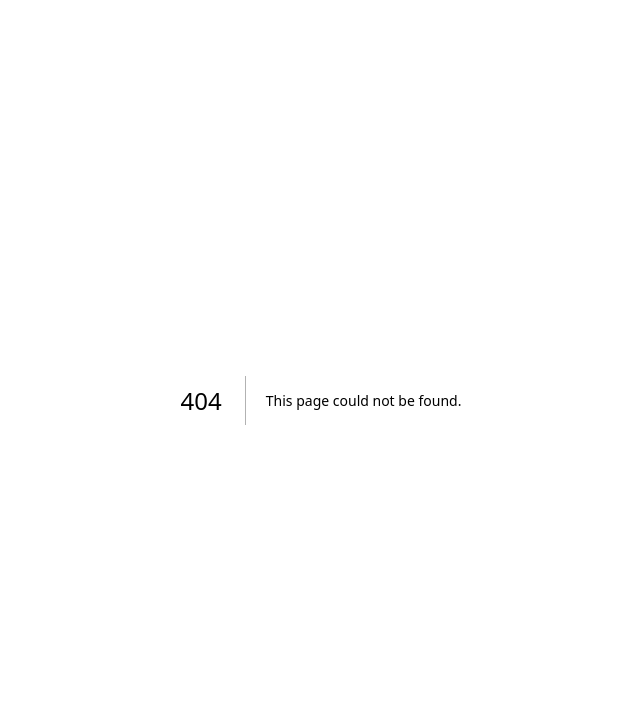
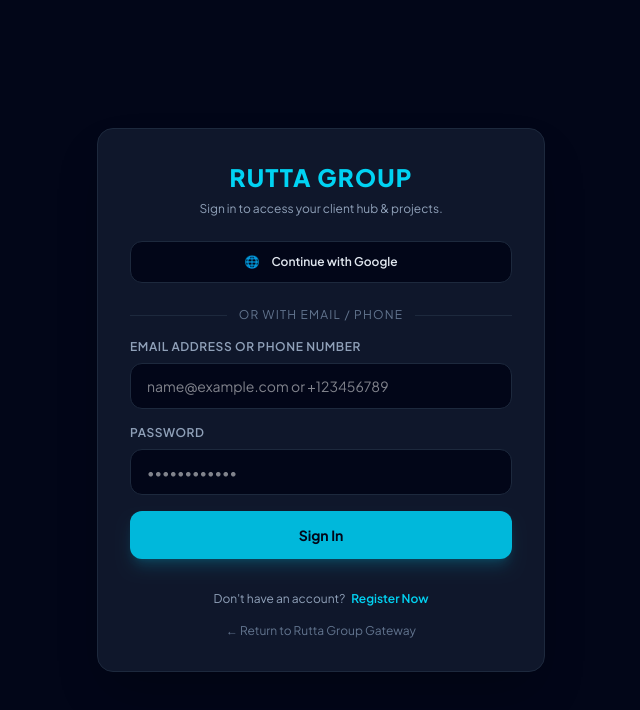
Before and after one commit to rutta254/rutta-website, a Next.js app: page /login in a window 1280 px wide. Before the commit this address had no page. Shown: the top 710 px of the page, without its empty margins (319-959 px from the left). Built offline with nearby package versions, Linux system fonts and the light colour scheme.

Commit message:
Add separate client login/registration page and secure admin split

```diff
--- /dev/null
+++ b/src/app/(client)/login/page.tsx
@@ -0,0 +1,132 @@
+// src/app/(client)/login/page.tsx
+'use client';
+
+import { useState } from 'react';
+import Link from 'next/link';
+
+export default function ClientLoginPage() {
+  const [isRegistering, setIsRegistering] = useState(false);
+  const [identifier, setIdentifier] = useState(''); // Email or Phone
+  const [password, setPassword] = useState('');
+  const [name, setName] = useState('');
+
+  const handleSubmit = (e: React.FormEvent) => {
+    e.preventDefault();
+    if (isRegistering) {
+      alert(`Registering client: ${name} with ${identifier}`);
+      // Add your client registration logic here (e.g., Firebase, Supabase, or NextAuth)
+    } else {
+      alert(`Logging in client with: ${identifier}`);
+      // Add your client login logic here
+    }
+  };
+
+  const handleSocialLogin = (provider: string) => {
+    alert(`Redirecting to ${provider} authentication...`);
+    // Integrate Google / Social provider callback here
+  };
+
+  return (
+    <div className="min-h-screen bg-slate-950 text-slate-100 flex flex-col justify-center items-center p-6">
+      <div className="w-full max-w-md bg-slate-900 border border-slate-800 rounded-2xl p-8 shadow-2xl space-y-6">
+
+        {/* Header */}
+        <div className="text-center space-y-2">
+          <h1 className="text-2xl font-black tracking-wider text-cyan-400">RUTTA GROUP</h1>
+          <p className="text-xs text-slate-400">
+            {isRegistering ? 'Create a new client account to save your progress.' : 'Sign in to access your client hub & projects.'}
+          </p>
+        </div>
+
+        {/* Social Logins Integration Placeholder */}
+        <div className="space-y-3">
+          <button
+            onClick={() => handleSocialLogin('Google')}
+            className="w-full py-3 px-4 bg-slate-950 hover:bg-slate-800 border border-slate-800 rounded-xl text-xs font-semibold text-slate-200 flex items-center justify-center gap-3 transition"
+          >
+            <span>🌐</span> Continue with Google
+          </button>
+        </div>
+
+        <div className="flex items-center my-4">
+          <div className="flex-grow border-t border-slate-800"></div>
+          <span className="px-3 text-xs text-slate-500 uppercase tracking-widest">Or with email / phone</span>
+          <div className="flex-grow border-t border-slate-800"></div>
+        </div>
+
+        {/* Form */}
+        <form onSubmit={handleSubmit} className="space-y-4">
+          {isRegistering && (
+            <div>
+              <label className="block text-xs font-semibold uppercase tracking-wider text-slate-400 mb-2">
+                Full Name / Company
+              </label>
+              <input
+                type="text"
+                value={name}
+                onChange={(e) => setName(e.target.value)}
+                placeholder="John Doe / Engineering Corp"
+                className="w-full px-4 py-3 bg-slate-950 border border-slate-800 rounded-xl text-white focus:outline-none focus:border-cyan-500 transition text-sm"
+                required
+              />
+            </div>
+          )}
+
+          <div>
+            <label className="block text-xs font-semibold uppercase tracking-wider text-slate-400 mb-2">
+              Email Address or Phone Number
+            </label>
+            <input
+              type="text"
+              value={identifier}
+              onChange={(e) => setIdentifier(e.target.value)}
+              placeholder="name@example.com or +123456789"
+              className="w-full px-4 py-3 bg-slate-950 border border-slate-800 rounded-xl text-white focus:outline-none focus:border-cyan-500 transition text-sm"
+              required
+            />
+          </div>
+
+          <div>
+            <label className="block text-xs font-semibold uppercase tracking-wider text-slate-400 mb-2">
+              Password
+            </label>
+            <input
+              type="password"
+              value={password}
+              onChange={(e) => setPassword(e.target.value)}
+              placeholder="••••••••••••"
+              className="w-full px-4 py-3 bg-slate-950 border border-slate-800 rounded-xl text-white focus:outline-none focus:border-cyan-500 transition text-sm"
+              required
+            />
+          </div>
+
+          <button
+            type="submit"
+            className="w-full py-3.5 bg-cyan-500 hover:bg-cyan-400 text-slate-950 font-bold text-sm rounded-xl transition shadow-lg shadow-cyan-500/20"
+          >
+            {isRegistering ? 'Register Account' : 'Sign In'}
+          </button>
+        </form>
+
+        {/* Toggle between Login and Register */}
+        <div className="text-center text-xs text-slate-400 space-y-2 pt-2">
+          <p>
+            {isRegistering ? 'Already have an account?' : "Don't have an account?"}{' '}
+            <button
+              onClick={() => setIsRegistering(!isRegistering)}
+              className="text-cyan-400 font-semibold hover:underline ml-1"
+            >
+              {isRegistering ? 'Sign In' : 'Register Now'}
+            </button>
+          </p>
+          <div className="pt-2">
+            <Link href="/" className="text-slate-500 hover:text-slate-300 transition">
+              &larr; Return to Rutta Group Gateway
+            </Link>
+          </div>
+        </div>
+
+      </div>
+    </div>
+  );
+}
--- a/src/app/page.tsx
+++ b/src/app/page.tsx
@@ -3,7 +3,7 @@
 
 import Link from 'next/link';
 
-export default function RooterGroupGateway() {
+export default function RuttaGroupGateway() {
   return (
     <div className="min-h-screen bg-slate-950 text-slate-100 flex flex-col justify-between p-6 md:p-12">
       {/* Top Header / Branding */}
@@ -11,35 +11,32 @@
         <h1 className="text-xl md:text-2xl font-extrabold tracking-widest text-cyan-400">
           RUTTA GROUP
         </h1>
-        <Link
-          href="/admin/login"
-          className="text-xs md:text-sm font-semibold text-slate-300 hover:text-cyan-400 transition"
-        >
-          Admin
-        </Link>
+        <div className="text-xs font-semibold uppercase tracking-widest px-3 py-1 bg-cyan-500/10 text-cyan-400 rounded-full border border-cyan-500/20">
+          Unified Enterprise Portal
+        </div>
       </header>
 
       {/* Gateway Hero Section */}
       <main className="max-w-3xl mx-auto text-center space-y-8 my-auto py-12">
         <div className="space-y-4">
           <span className="px-3.5 py-1 text-xs font-bold uppercase tracking-widest bg-cyan-950 text-cyan-400 border border-cyan-800 rounded-full">
-            Unified Enterprise Portal
+            Enterprise Ecosystem
           </span>
           <h2 className="text-4xl md:text-6xl font-black tracking-tight text-white">
             Welcome to <span className="text-cyan-400">Rutta Group</span>
           </h2>
           <p className="text-base md:text-lg text-slate-400 max-w-xl mx-auto">
-            The central ecosystem connecting Meraki Ranch, Haya Structures, Haya Feeds,Cloudmore, Art4u and live global markets.
+            The central ecosystem connecting Meraki Ranch, Haya Structures, Haya Feeds, Cloudmore, Art4u, and live global markets.
           </p>
         </div>
 
-        {/* Choice Action Buttons: Admin Login or View as Guest */}
+        {/* Action Buttons: Client Login, Register, or View as Guest */}
         <div className="flex flex-col sm:flex-row justify-center items-center gap-4 pt-4">
           <Link
-            href="/admin/login"
+            href="/login"
             className="w-full sm:w-auto px-8 py-4 rounded-xl bg-cyan-500 hover:bg-cyan-400 text-slate-950 font-bold text-base transition shadow-lg shadow-cyan-500/20 text-center"
           >
-            🔐 Login
+            👤 Client Login / Register
           </Link>
 
           <Link
```
